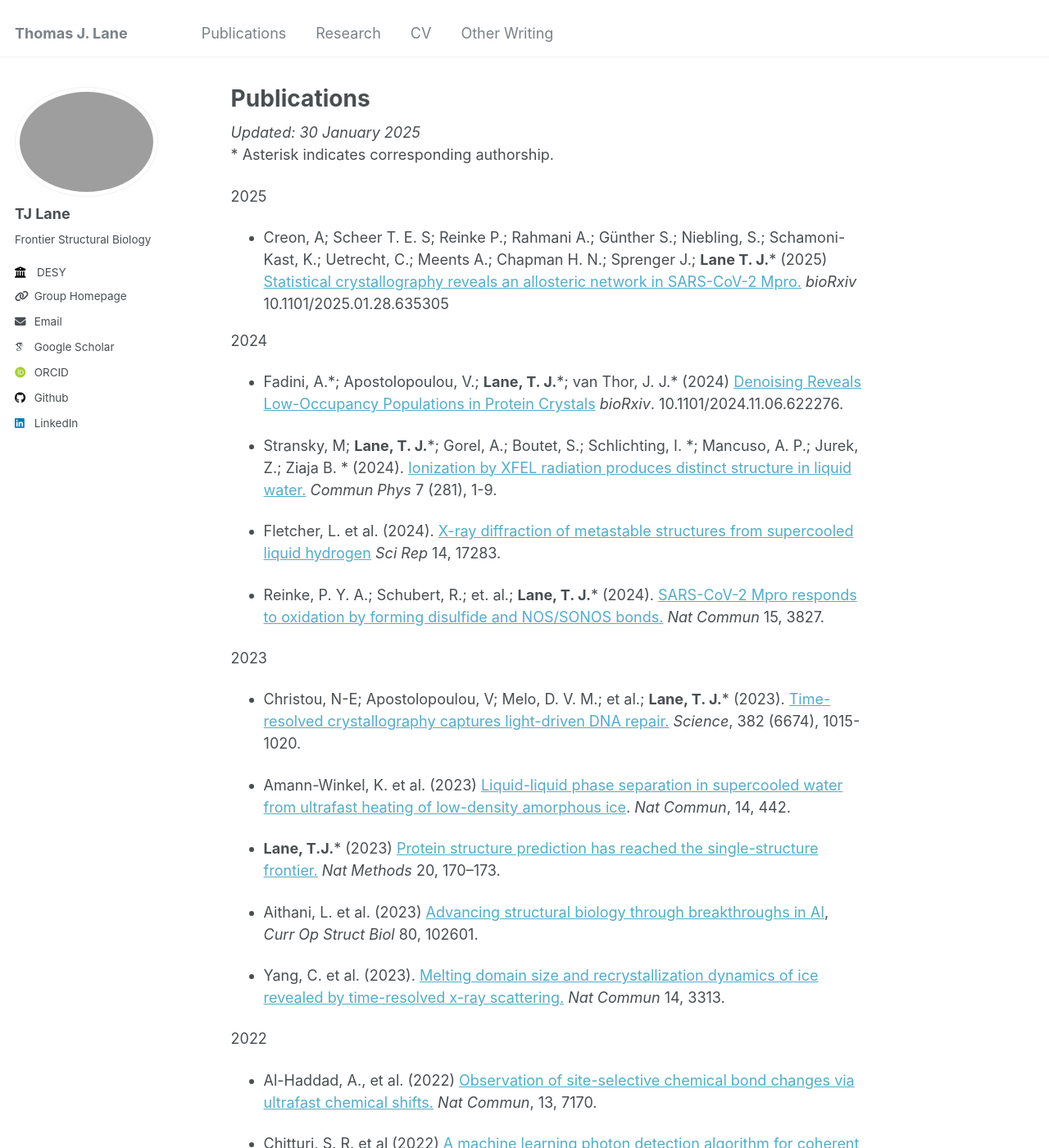
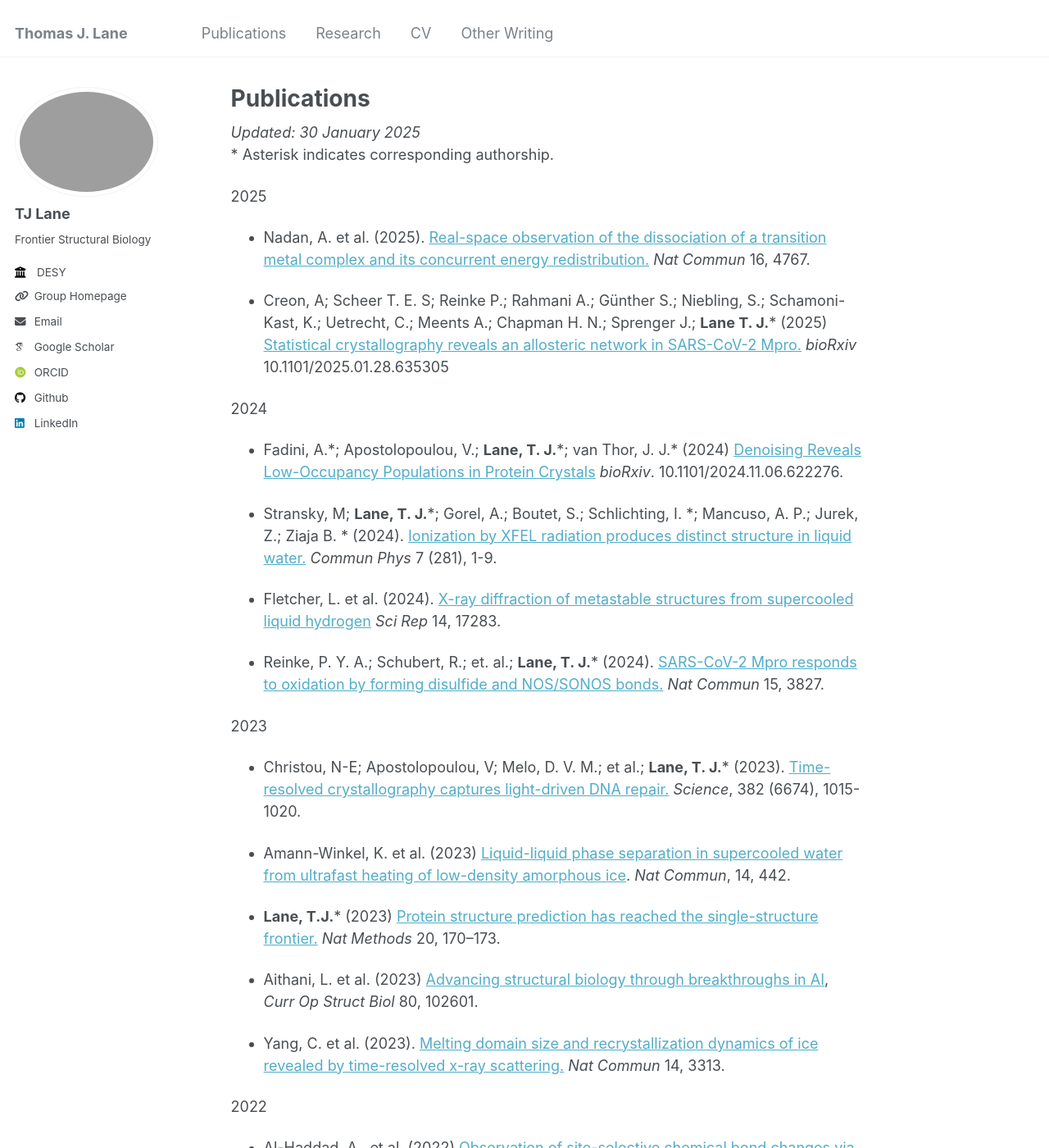
Before and after one commit to tjlane/tjlane.github.io, a Jekyll site: the page built from _pages/publications.md, in a window 1280 px wide and 1400 px high. Shown: the whole window at 82% size. Built offline with Jekyll 4.4.1, drawn with Linux system fonts in a browser that asks for light colours; some web fonts are replaced; some of the changed text lies outside the part shown.

Commit message:
add citation

```diff
--- a/_pages/publications.md
+++ b/_pages/publications.md
@@ -11,6 +11,9 @@ _Updated: 30 January 2025_ \
 \* Asterisk indicates corresponding authorship.
 
 2025
+
+* Nadan, A. et al. (2025). [Real-space observation of the dissociation of a transition metal complex and
+its concurrent energy redistribution.](https://www.nature.com/articles/s41467-025-60009-8) _Nat Commun_ 16, 4767.
 
 * Creon, A; Scheer T. E. S; Reinke P.; Rahmani A.; Günther S.; Niebling, S.; Schamoni-Kast, K.; Uetrecht, C.; Meents A.; Chapman H. N.; Sprenger J.; **Lane T. J.**\* (2025) [Statistical crystallography reveals an allosteric network in SARS-CoV-2 Mpro.](https://www.biorxiv.org/content/10.1101/2025.01.28.635305v1) _bioRxiv_ 10.1101/2025.01.28.635305
 
```
Also changed, not shown: other parts of _pages/publications.md (+1 -1 lines).
